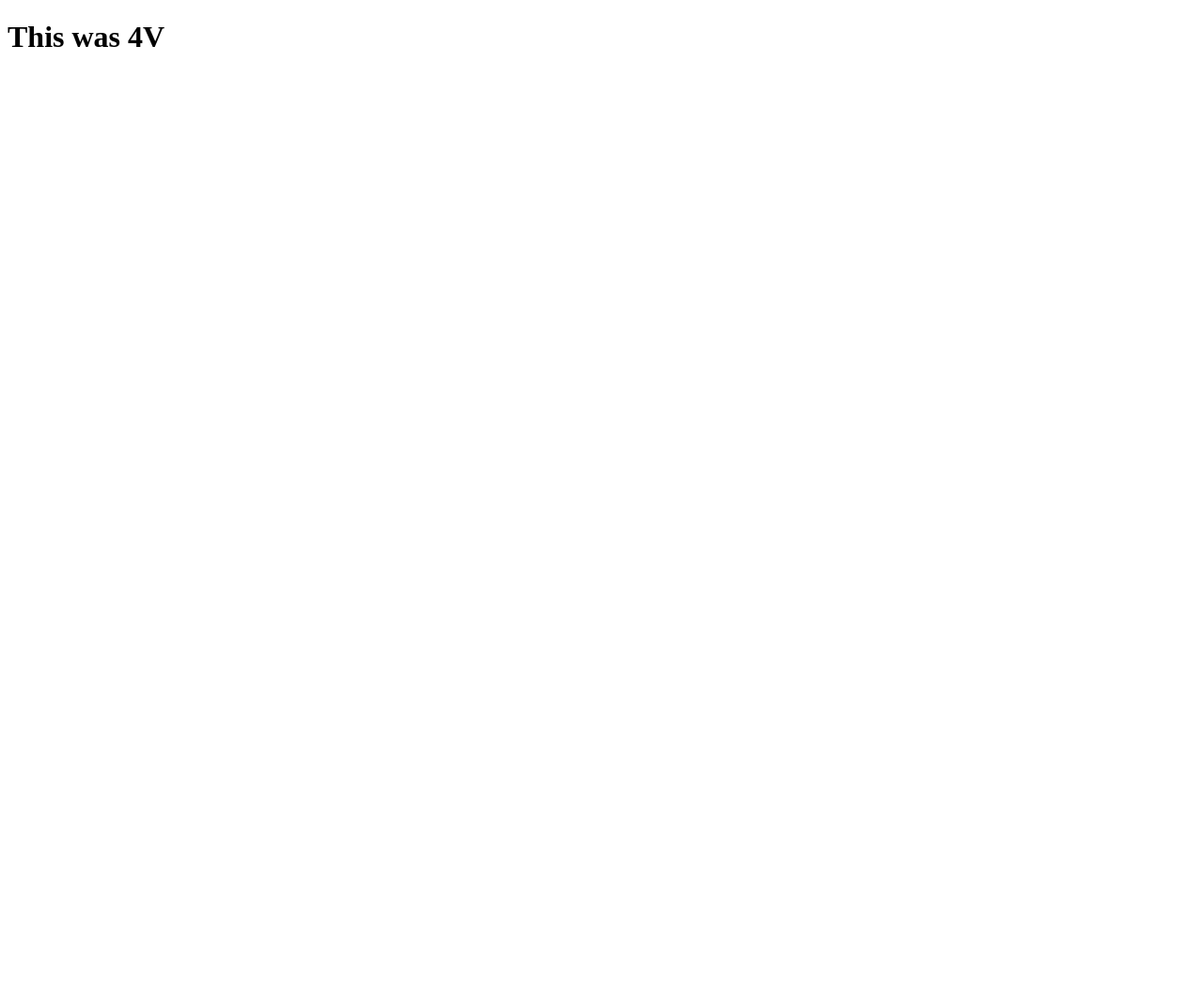
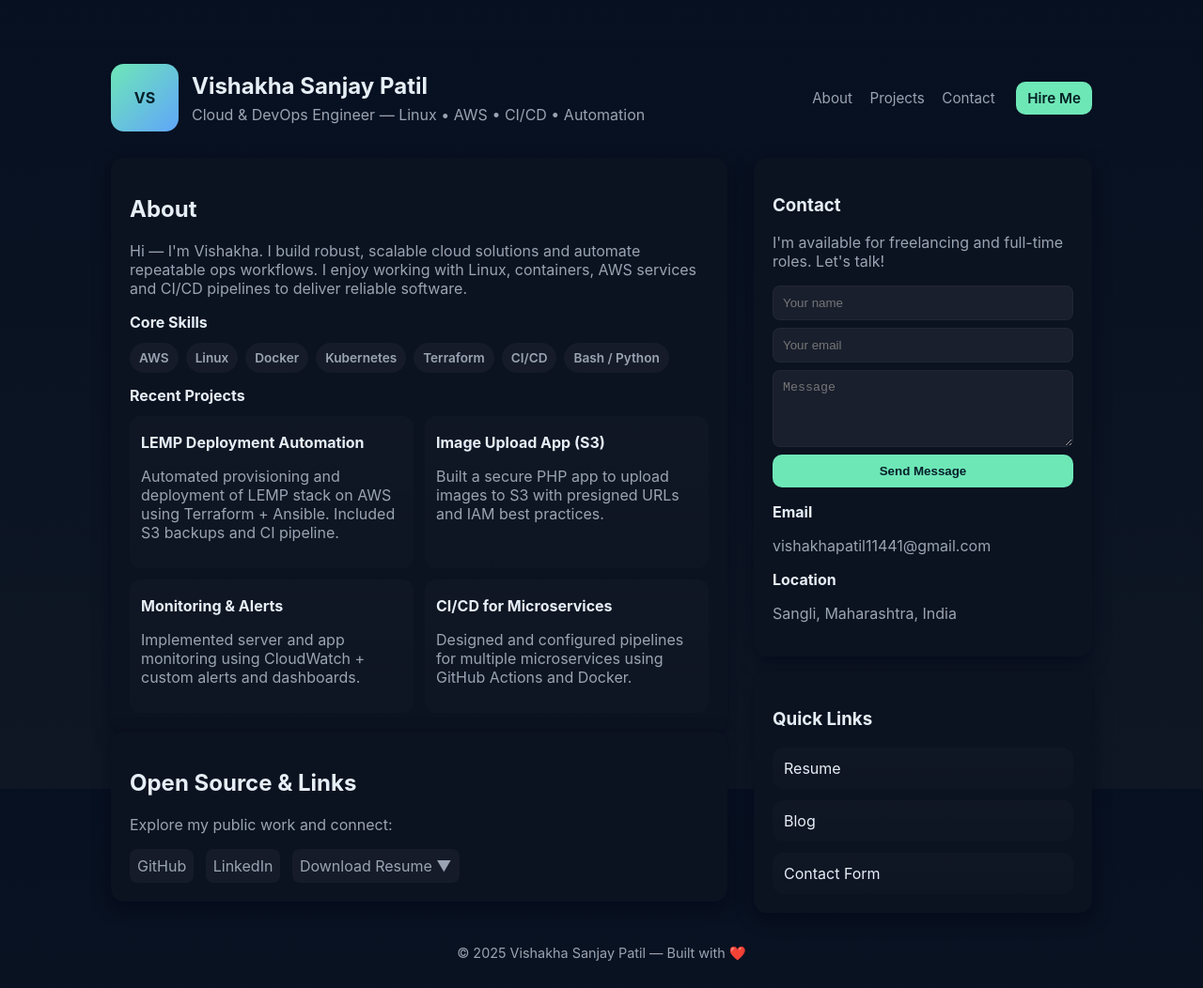
Before and after one commit to vishHzZ/Git_Repo, a plain HTML site: page index.html in a window 1280 px wide. Shown: the whole page at 94% size. Before the commit the page ends 800 px from the top, so only its background shows below. Drawn offline with Linux system fonts and the light colour scheme.

Commit message:
This was mu Portfolio

```diff
--- a/index.html
+++ b/index.html
@@ -3,9 +3,134 @@
 <head>
     <meta charset="UTF-8">
     <meta name="viewport" content="width=device-width, initial-scale=1.0">
-    <title>Document</title>
+    <title>Vishakha Sanjay Patil — Cloud & DevOps Engineer</title>
+  <meta name="description" content="Portfolio of Vishakha Sanjay Patil — Cloud & DevOps Engineer" />
+  <link rel="stylesheet" href="style.css">
 </head>
 <body>
- <h1>This was 4V </h1>
+
+ <div class="container">
+    <header>
+      <div class="brand">
+        <div class="avatar">VS</div>
+        <div>
+          <h1>Vishakha Sanjay Patil</h1>
+          <p class="lead">Cloud & DevOps Engineer — Linux • AWS • CI/CD • Automation</p>
+        </div>
+      </div>
+
+      <nav>
+        <a href="#about">About</a>
+        <a href="#projects">Projects</a>
+        <a href="#contact">Contact</a>
+        <a class="cta" href="#contact">Hire Me</a>
+      </nav>
+    </header>
+
+    <main class="grid">
+      <!-- Left column: main content -->
+      <section>
+        <div class="card">
+          <h2 id="about">About</h2>
+          <p class="muted">Hi — I'm Vishakha. I build robust, scalable cloud solutions and automate repeatable ops workflows. I enjoy working with Linux, containers, AWS services and CI/CD pipelines to deliver reliable software.</p>
+
+          <div class="section">
+            <strong>Core Skills</strong>
+            <div class="skills">
+              <div class="skill">AWS</div>
+              <div class="skill">Linux</div>
+              <div class="skill">Docker</div>
+              <div class="skill">Kubernetes</div>
+              <div class="skill">Terraform</div>
+              <div class="skill">CI/CD</div>
+              <div class="skill">Bash / Python</div>
+            </div>
+          </div>
+
+          <div class="section">
+            <strong>Recent Projects</strong>
+            <div class="projects" id="projects">
+              <article class="proj">
+                <h3>LEMP Deployment Automation</h3>
+                <p class="muted">Automated provisioning and deployment of LEMP stack on AWS using Terraform + Ansible. Included S3 backups and CI pipeline.</p>
+              </article>
+
+              <article class="proj">
+                <h3>Image Upload App (S3)</h3>
+                <p class="muted">Built a secure PHP app to upload images to S3 with presigned URLs and IAM best practices.</p>
+              </article>
+
+              <article class="proj">
+                <h3>Monitoring & Alerts</h3>
+                <p class="muted">Implemented server and app monitoring using CloudWatch + custom alerts and dashboards.</p>
+              </article>
+
+              <article class="proj">
+                <h3>CI/CD for Microservices</h3>
+                <p class="muted">Designed and configured pipelines for multiple microservices using GitHub Actions and Docker.</p>
+              </article>
+            </div>
+          </div>
+
+        </div>
+
+        <div class="card links">
+          <h2>Open Source & Links</h2>
+          <p class="muted">Explore my public work and connect:</p>
+          <div class="link-list">
+            <a class="social" href="https://github.com/vishHzZ" target="_blank" rel="noopener">GitHub</a>
+            <a class="social" href="https://linkedin.com/in/vishakha-patil" target="_blank" rel="noopener">LinkedIn</a>
+            <a class="social resume" href="#" onclick="downloadResume()">Download Resume ▼</a>
+          </div>
+        </div>
+
+      </section>
+
+      <!-- Right column: sidebar -->
+      <aside>
+        <div class="card">
+          <h3>Contact</h3>
+          <p class="muted">I'm available for freelancing and full-time roles. Let's talk!</p>
+
+          <div class="contact-form" id="contact">
+            <input class="input" placeholder="Your name" id="name">
+            <input class="input" placeholder="Your email" id="email">
+            <textarea class="input" placeholder="Message" id="message" rows="4"></textarea>
+            <button class="btn" onclick="sendMail()">Send Message</button>
+          </div>
+
+          <div class="meta">
+            <p><strong>Email</strong></p>
+            <p class="muted">vishakhapatil11441@gmail.com</p>
+            <p><strong>Location</strong></p>
+            <p class="muted">Sangli, Maharashtra, India</p>
+          </div>
+        </div>
+
+        <div class="card" style="margin-top:16px">
+          <h3>Quick Links</h3>
+          <div class="projects small">
+            <a class="proj" href="#">Resume</a>
+            <a class="proj" href="#">Blog</a>
+            <a class="proj" href="#">Contact Form</a>
+          </div>
+        </div>
+
+      </aside>
+    </main>
+
+    <footer>
+      © 2025 Vishakha Sanjay Patil — Built with ❤️
+    </footer>
+  </div>
+  <script>
+    function sendMail(){
+      const name = document.getElementById('name').value || 'Friend';
+      alert('Thanks '+name+'! Message sent (demo).');
+    }
+    function downloadResume(){
+      alert('Resume download demo — add your resume file and link it.');
+    }
+  </script>
 </body>
 </html>
--- /dev/null
+++ b/style.css
@@ -0,0 +1,37 @@
+:root{
+  --bg:#0f1724; --card:#0b1220; --muted:#9aa4b2; --accent:#6ee7b7;
+  --glass: rgba(255,255,255,0.04); --glass-strong: rgba(255,255,255,0.06);
+  font-family: Inter, ui-sans-serif, system-ui, -apple-system, "Segoe UI", Roboto, "Helvetica Neue", Arial;
+}
+*{box-sizing:border-box}
+html,body{height:100%;margin:0;background:linear-gradient(180deg,#071021 0%, #0f1724 100%);color:#e6eef6}
+.container{max-width:1100px;margin:40px auto;padding:28px}
+header{display:flex;align-items:center;justify-content:space-between;gap:16px}
+.brand{display:flex;gap:14px;align-items:center}
+.avatar{width:72px;height:72px;border-radius:14px;background:linear-gradient(135deg,var(--accent),#60a5fa);display:flex;align-items:center;justify-content:center;font-weight:700;color:#05202a}
+h1{margin:0;font-size:1.5rem}
+.lead{margin:6px 0 0;color:var(--muted)}
+nav a{color:var(--muted);text-decoration:none;margin-left:14px;font-size:0.95rem}
+nav a.cta{background:var(--accent);color:#042023;padding:8px 12px;border-radius:10px;margin-left:18px;font-weight:600}
+.grid{display:grid;grid-template-columns:1fr 360px;gap:28px;margin-top:28px}
+.card{background:var(--card);padding:20px;border-radius:14px;box-shadow:0 6px 18px rgba(2,6,23,0.6)}
+.skills{display:flex;flex-wrap:wrap;gap:8px;margin-top:12px}
+.skill{background:var(--glass);padding:8px 10px;border-radius:999px;color:var(--muted);font-weight:600;font-size:0.85rem}
+.projects{display:grid;grid-template-columns:repeat(2,1fr);gap:12px;margin-top:12px}
+.proj{background:linear-gradient(180deg, rgba(255,255,255,0.02), rgba(255,255,255,0.01));padding:12px;border-radius:12px;text-decoration:none;color:inherit;display:block}
+.proj h3{margin:6px 0 4px;font-size:1rem}
+.muted{color:var(--muted)}
+.section{margin-top:14px}
+.contact-form{display:flex;flex-direction:column;gap:8px}
+.input{background:var(--glass-strong);border:1px solid rgba(255,255,255,0.03);padding:10px;border-radius:8px;color:var(--muted)}
+.btn{background:var(--accent);color:#05202a;padding:10px 12px;border-radius:10px;border:none;font-weight:700;cursor:pointer}
+footer{margin-top:34px;text-align:center;color:var(--muted);font-size:0.9rem}
+.link-list{margin-top:10px}
+.social{display:inline-block;padding:8px;border-radius:8px;background:var(--glass);text-decoration:none;color:var(--muted);margin-right:8px}
+.resume{display:inline-flex;align-items:center;gap:8px}
+.projects.small{grid-template-columns:1fr}
+@media (max-width:900px){
+  .grid{grid-template-columns:1fr}
+  .projects{grid-template-columns:1fr}
+  .avatar{width:60px;height:60px}
+}
```
